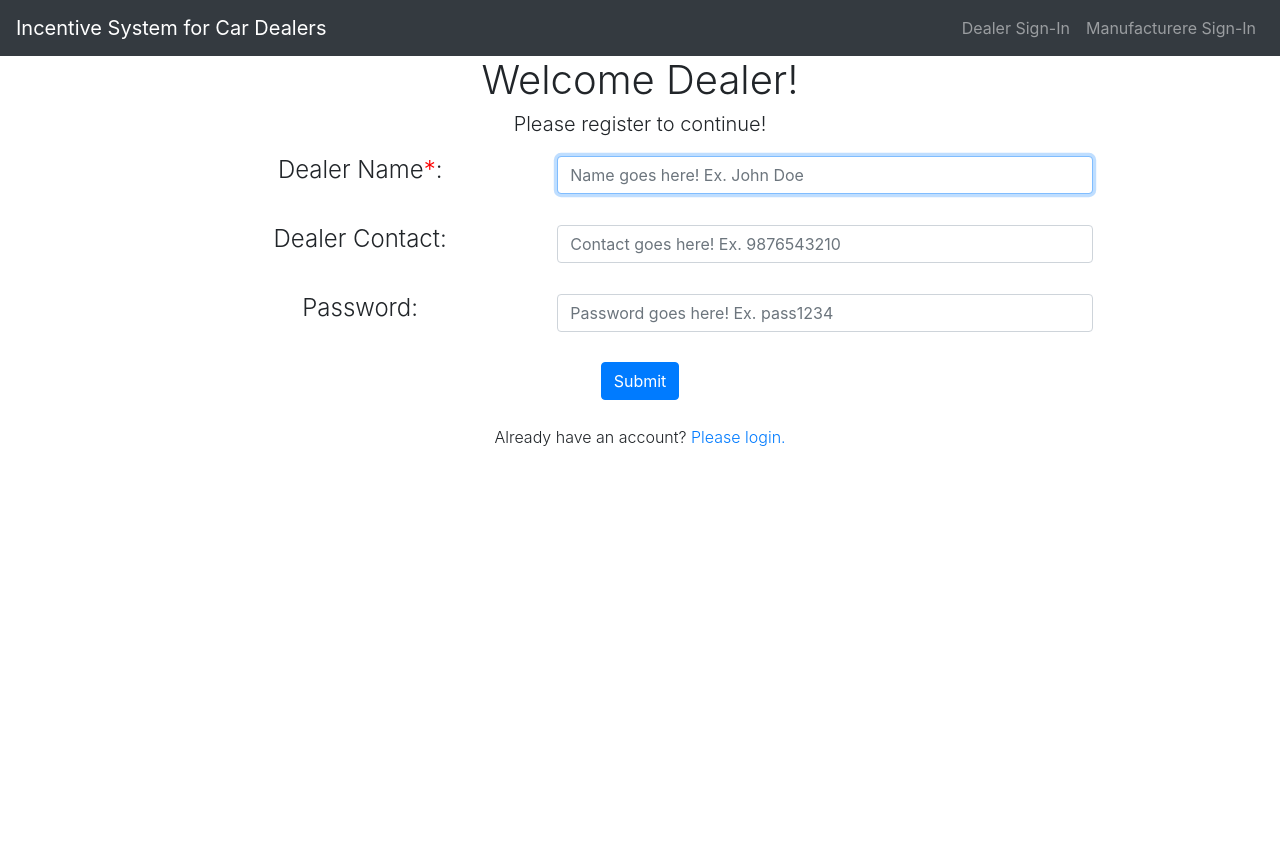
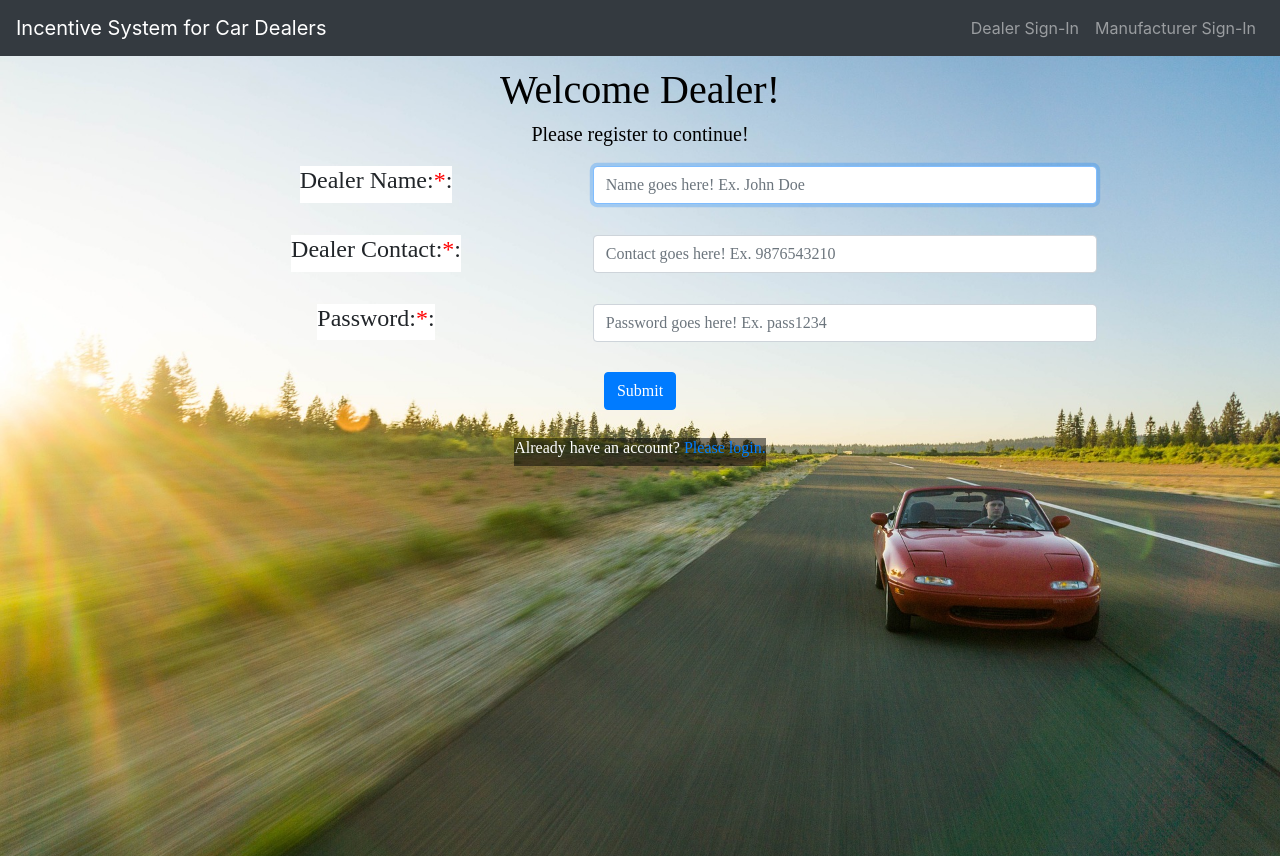
Before and after one commit to Shetty-Tejas/incentive-system-ui, a React (Create React App) app: page /dealerReg in a window 1280 px wide. Before the commit the page ends 800 px from the top, so only its background shows below. Built offline with nearby package versions, Linux system fonts and the light colour scheme.

Commit message:
development

```diff
--- a/src/actions/types.js
+++ b/src/actions/types.js
@@ -10,3 +10,4 @@ export const FETCH_REJECTED_DEALS = "FETCH_REJECTED_DEALS";
 export const CREATE_DEAL = "CREATE_DEAL";
 export const REDEFINE_DEAL = "REDEFINE_DEAL";
 export const DELETE_DEAL = "DELETE_DEAL";
+export const RECORD_INCENTIVE = "RECORD_INCENTIVE";
--- a/src/components/afterLogin/Dealer.jsx
+++ b/src/components/afterLogin/Dealer.jsx
@@ -34,7 +34,7 @@ class Dealer extends Component {
         </Route>
         <Route exact path="/dealer/recordIncentive">
           <DealerHeader />
-          <RecordIncentive />
+          <RecordIncentive history={this.history} />
         </Route>
         <Route exact path="/dealer/fetchCustomer">
           <DealerHeader />
--- a/src/components/afterLogin/RecordIncentive.jsx
+++ b/src/components/afterLogin/RecordIncentive.jsx
@@ -1,14 +1,38 @@
+/* eslint-disable no-alert */
+/* eslint-disable no-console */
+/* eslint-disable no-extra-parens */
+/* eslint-disable implicit-arrow-linebreak */
+/* eslint-disable function-paren-newline */
+/* eslint-disable max-statements */
+/* eslint-disable no-undefined */
 /* eslint-disable no-invalid-this */
 /* eslint-disable max-lines-per-function */
 import React, { Component } from "react";
+import PropTypes from "prop-types";
+import { connect } from "react-redux";
+import { fetchApproved, recordIncentive } from "../../actions/actions";
 
 class RecordIncentive extends Component {
   constructor(props) {
     super(props);
-    this.state = {};
+    this.state = { number: "", name: "", model: "", date: this.todaysDate() };
+    this.history = this.props.history;
+    props.fetchApproved(props.states.loggedId);
   }
 
-  handleChange = (event) => this.setState({ [event.target.name]: event.target.value });
+  static getDerivedStateFromProps(props, state) {
+    if (props.errors !== state.errors) {
+      return {
+        errors: props.errors
+      };
+    }
+    return null;
+  }
+
+  handleChange = (event) =>
+    this.setState({ [event.target.name]: event.target.value }, () =>
+      console.log(this.state)
+    );
 
   todaysDate = () => {
     const monthCorrector = 1;
@@ -20,6 +44,53 @@ class RecordIncentive extends Component {
     const month = tempMonth < addZeroIf ? `0${tempMonth}` : tempMonth;
     const day = tempDay < addZeroIf ? `0${tempDay}` : tempDay;
     return `${year}-${month}-${day}`;
+  };
+
+  handleSubmit = () => {
+    const one = 1;
+    const id = this.props.states.loggedId;
+    const numberPattern = /^[987][0-9]{9}$/;
+    const namePattern = /^[a-zA-Z ]{3,34}$/;
+    const modelPattern = /^[a-zA-Z0-9]+$/;
+    const { name, number, model, date } = this.state;
+    if (id < one) {
+      alert("Please log in to continue!");
+      this.history.push("/");
+    } else {
+      if (!namePattern.test(name)) {
+        alert("Please insert a valid name!");
+      }
+      if (!numberPattern.test(number)) {
+        alert("Please enter a valid mobile number!");
+      }
+      if (!modelPattern.test(model)) {
+        alert("Please choose a valid model!");
+      }
+      if (
+        namePattern.test(name) &&
+        numberPattern.test(number) &&
+        modelPattern.test(model)
+      ) {
+        const object = { number, name, model, id, date };
+        this.props.recordIncentive(object, this.history);
+      }
+    }
+    return null;
+  };
+
+  selectRenderer = () => {
+    if (
+      this.props.states.appDeals === undefined ||
+      this.props.states.appDeals === null ||
+      this.props.states.appDeals === []
+    ) {
+      return <option value="">No Cars Available</option>;
+    }
+    return this.props.states.appDeals.map((element) => (
+      <option key={element.dealModel} value={element.dealModel}>
+        {element.dealManufacturer} {element.dealModel}
+      </option>
+    ));
   };
 
   render() {
@@ -38,7 +109,9 @@ class RecordIncentive extends Component {
                 <tr>
                   <td className="align-bottom">
                     <label htmlFor="name">
-                      <h4 className="font-weight-light">Customer Name:</h4>
+                      <h4 className="font-weight-light">
+                        Customer Name<span className="required">*</span>:
+                      </h4>
                     </label>
                   </td>
                   <td>
@@ -48,7 +121,7 @@ class RecordIncentive extends Component {
                       id="name"
                       name="name"
                       placeholder="Name goes here! Ex. John Doe"
-                      required
+                      onChange={this.handleChange}
                       autoFocus
                     />
                   </td>
@@ -57,7 +130,7 @@ class RecordIncentive extends Component {
                   <td className="align-bottom">
                     <label htmlFor="number">
                       <h4 className="font-weight-light">
-                        Customer Contact no.:
+                        Customer Contact no.<span className="required">*</span>:
                       </h4>
                     </label>
                   </td>
@@ -68,14 +141,16 @@ class RecordIncentive extends Component {
                       id="number"
                       name="number"
                       placeholder="Contact no. goes here! Ex. 9876543210"
-                      required
+                      onChange={this.handleChange}
                     />
                   </td>
                 </tr>
                 <tr>
                   <td className="align-bottom">
                     <label htmlFor="date">
-                      <h4 className="font-weight-light">Date of purchase:</h4>
+                      <h4 className="font-weight-light">
+                        Date of purchase<span className="required">*</span>:
+                      </h4>
                     </label>
                   </td>
                   <td>
@@ -84,6 +159,7 @@ class RecordIncentive extends Component {
                       type="date"
                       id="date"
                       name="date"
+                      value={this.state.date}
                       max={this.todaysDate()}
                       onChange={this.handleChange}
                     />
@@ -92,21 +168,23 @@ class RecordIncentive extends Component {
                 <tr>
                   <td className="align-bottom">
                     <label htmlFor="model">
-                      <h4 className="font-weight-light">Car Model:</h4>
+                      <h4 className="font-weight-light">
+                        Car Model<span className="required">*</span>:
+                      </h4>
                     </label>
                   </td>
                   <td>
                     <select
                       style={{ width: "100%" }}
+                      id="model"
+                      name="model"
                       className="form-control"
-                      data-live-search="true"
-                      data-size="3"
+                      onChange={this.handleChange}
                     >
-                      <option>Hello</option>
-                      <option>Hello</option>
-                      <option>Hello</option>
-                      <option>Hello</option>
-                      <option>Hello</option>
+                      <option disabled selected>
+                        Choose...
+                      </option>
+                      {this.selectRenderer()}
                     </select>
                   </td>
                 </tr>
@@ -116,6 +194,7 @@ class RecordIncentive extends Component {
                       type="button"
                       className="btn btn-primary"
                       value="Submit"
+                      onClick={this.handleSubmit}
                     />
                   </td>
                 </tr>
@@ -128,4 +207,19 @@ class RecordIncentive extends Component {
   }
 }
 
-export default RecordIncentive;
+RecordIncentive.propTypes = {
+  states: PropTypes.object.isRequired,
+  recordIncentive: PropTypes.func.isRequired,
+  history: PropTypes.object.isRequired,
+  fetchApproved: PropTypes.func.isRequired,
+  errors: PropTypes.object.isRequired
+};
+
+const mapStateToProps = (state) => ({
+  states: state.states,
+  errors: state.errors
+});
+
+export default connect(mapStateToProps, { recordIncentive, fetchApproved })(
+  RecordIncentive
+);
--- a/src/components/beforeLogin/CustomerHeader.jsx
+++ b/src/components/beforeLogin/CustomerHeader.jsx
@@ -35,7 +35,7 @@ export default function CustomerHeader() {
               className="nav-link"
               to="/manufacturerSignIn"
             >
-              Manufacturere Sign-In
+              Manufacturer Sign-In
             </NavLink>
           </li>
         </ul>
--- a/src/components/beforeLogin/Login.jsx
+++ b/src/components/beforeLogin/Login.jsx
@@ -1,3 +1,4 @@
+/* eslint-disable sort-keys */
 /* eslint-disable no-alert */
 /* eslint-disable implicit-arrow-linebreak */
 /* eslint-disable no-invalid-this */
@@ -8,6 +9,7 @@ import PropTypes from "prop-types";
 import { connect } from "react-redux";
 import { logIn } from "../../actions/actions";
 import classnames from "classnames";
+import cars from "../cars.jpg";
 
 class Login extends Component {
   constructor(props) {
@@ -60,12 +62,34 @@ class Login extends Component {
   };
 
   render() {
+    const style = {
+      height: "100vh",
+      color: "white",
+      backgroundColor: "white",
+      padding: "10px",
+      fontFamily: "Serif",
+      backgroundImage: `url(${cars})`,
+      backgroundPosition: "center",
+      backgroundRepeat: "no-repeat",
+      backgroundSize: "cover",
+      overflow: "hidden"
+    };
     return (
-      <div className="container-fluid">
-        <div className="row justify-content-center">
+      <div className="container-fluid" style={style}>
+        <div
+          className="row justify-content-center"
+          style={{
+            color: "Black"
+          }}
+        >
           <h1 className="font-weight-light">Welcome {this.state.mode}!</h1>
         </div>
-        <div className="row justify-content-center">
+        <div
+          className="row justify-content-center"
+          style={{
+            color: "Black"
+          }}
+        >
           <h5 className="font-weight-light">Please log-in to continue!</h5>
         </div>
         <div className="row justify-content-center">
@@ -138,10 +162,12 @@ class Login extends Component {
           <h4 className="font-weight-light">{this.state.errors.error}</h4>
         </div>
         <div className="row justify-content-center">
-          <h6 className="font-weight-light">
-            Don&apos;t have an account?&nbsp;
-            <Link to={this.regRouter}>Please register.</Link>
-          </h6>
+          <span style={{ backgroundColor: "rgb(0,0,0,0.5)" }}>
+            <h6 className="font-weight-light">
+              Don&apos;t have an account?&nbsp;
+              <Link to={this.regRouter}>Please register. </Link>
+            </h6>
+          </span>
         </div>
       </div>
     );
--- a/src/components/beforeLogin/Register.jsx
+++ b/src/components/beforeLogin/Register.jsx
@@ -3,11 +3,16 @@
 import React, { Component } from "react";
 import { Link } from "react-router-dom";
 import PropTypes from "prop-types";
+import classnames from "classnames";
+import cars from "../cars.jpg";
 
 class Register extends Component {
   constructor(props) {
     super(props);
-    this.state = { mode: "" };
+    this.state = {
+      mode: "",
+      errors: { error: "" }
+   };
   }
 
   static getDerivedStateFromProps(props, state) {
@@ -33,13 +38,17 @@ class Register extends Component {
       return (
         <tr>
           <td className="align-bottom">
-            <label htmlFor="contact">
-              <h4 className="font-weight-light">{this.state.mode} Contact:</h4>
+            <label htmlFor="contact" style={{backgroundColor: "white"}}>
+              <h4 className="font-weight-light">{this.state.mode} Contact:
+              <span className="required">*</span>:
+              </h4>
             </label>
           </td>
           <td>
             <input
-              className="form-control input-sm"
+              className={classnames("form-control input-sm", {
+                "is-invalid": this.state.errors.error
+              })}
               type="number"
               id="contact"
               name="contact"
@@ -53,13 +62,15 @@ class Register extends Component {
       return (
         <tr>
           <td className="align-bottom">
-            <label htmlFor="email">
+            <label htmlFor="email" style={{backgroundColor: "white"}}>
               <h4 className="font-weight-light">{this.state.mode} Email:</h4>
             </label>
           </td>
           <td>
             <input
-              className="form-control input-sm"
+              className={classnames("form-control input-sm", {
+                "is-invalid": this.state.errors.error
+              })}
               type="email"
               id="email"
               name="email"
@@ -74,13 +85,31 @@ class Register extends Component {
   };
 
   render() {
+    const style = {
+      color: "white",
+      backgroundColor: "white",
+      padding: "10px",
+      fontFamily: "Serif",
+      backgroundImage: `url(${cars})`,
+      height: "100vh",
+      backgroundPosition: "center",
+      backgroundRepeat: "no-repeat",
+      backgroundSize: "cover",
+      overflow: "hidden"
+    };
     return (
-      <div className="container-fluid">
+      <div className="container-fluid" style={style}>
         <div>
-          <div className="row justify-content-center">
+          <div className="row justify-content-center" style={
+            {
+              color: "Black"
+            }}>
             <h1 className="font-weight-light">Welcome {this.state.mode}!</h1>
           </div>
-          <div className="row justify-content-center">
+          <div className="row justify-content-center" style={
+            {
+              color: "Black"
+            }}>
             <h5 className="font-weight-light">Please register to continue!</h5>
           </div>
           <div className="row justify-content-center">
@@ -89,17 +118,19 @@ class Register extends Component {
                 <table className="table table-borderless">
                   <tbody>
                     <tr>
-                      <td className="align-bottom">
-                        <label htmlFor="name">
+                    <td className="align-bottom">
+                        <label htmlFor="name" style={{backgroundColor: "white"}}>
                           <h4 className="font-weight-light">
-                            {this.state.mode} Name
+                            {this.state.mode} Name:
                             <span className="required">*</span>:
                           </h4>
                         </label>
                       </td>
                       <td>
                         <input
-                          className="form-control input-sm"
+                          className={classnames("form-control input-sm", {
+                            "is-invalid": this.state.errors.error
+                          })}
                           type="text"
                           id="name"
                           name="name"
@@ -112,13 +143,17 @@ class Register extends Component {
                     {this.inputGenerator()}
                     <tr>
                       <td className="align-bottom">
-                        <label htmlFor="pass">
-                          <h4 className="font-weight-light">Password:</h4>
+                        <label htmlFor="pass" style={{backgroundColor: "white"}}>
+                          <h4 className="font-weight-light">Password:
+                          <span className="required">*</span>:
+                          </h4>
                         </label>
                       </td>
                       <td>
                         <input
-                          className="form-control input-sm"
+                          className={classnames("form-control input-sm", {
+                            "is-invalid": this.state.errors.error
+                          })}
                           type="password"
                           id="pass"
                           name="pass"
@@ -142,10 +177,11 @@ class Register extends Component {
             </div>
           </div>
           <div className="row justify-content-center">
+          <span style={{backgroundColor: "rgb(0,0,0,0.5)"}}>
             <h6 className="font-weight-light">
               Already have an account?&nbsp;
               <Link to={this.regRouter}>Please login.</Link>
-            </h6>
+            </h6></span>
           </div>
         </div>
       </div>
--- a/src/reducer/actionReducer.js
+++ b/src/reducer/actionReducer.js
@@ -7,7 +7,8 @@ import {
   FETCH_REJECTED_DEALS,
   CREATE_DEAL,
   REDEFINE_DEAL,
-  DELETE_DEAL
+  DELETE_DEAL,
+  RECORD_INCENTIVE
 } from "../actions/types";
 
 const initialState = {};
@@ -36,6 +37,8 @@ const actionReducer = (state = initialState, action) => {
       return { ...state };
     case DELETE_DEAL:
       return { ...state };
+    case RECORD_INCENTIVE:
+      return { ...state };
     default:
       return { ...state };
   }
```
Also changed, not shown: src/actions/actions.js (+15 -1 lines), src/components/afterLogin/CreateRedefineDeal.jsx (+7 -14 lines), src/components/afterLogin/DealerHeader.jsx (+9 -0 lines), src/components/cars.jpg (added), 1 other file (tests, documents, lock files or other folders).
